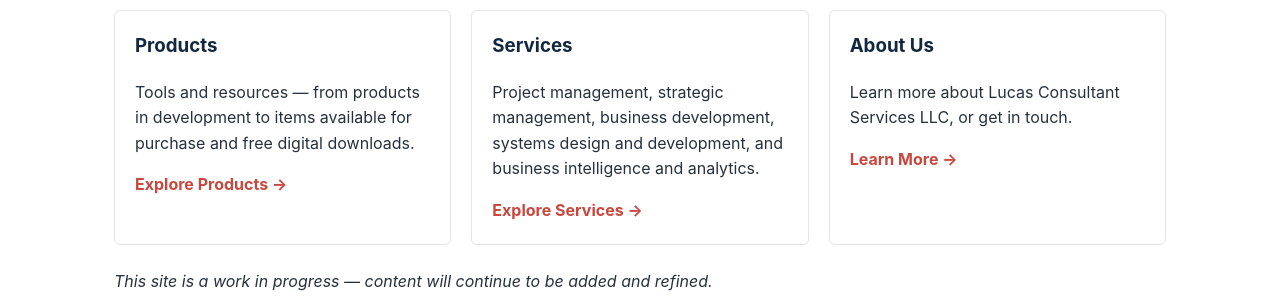
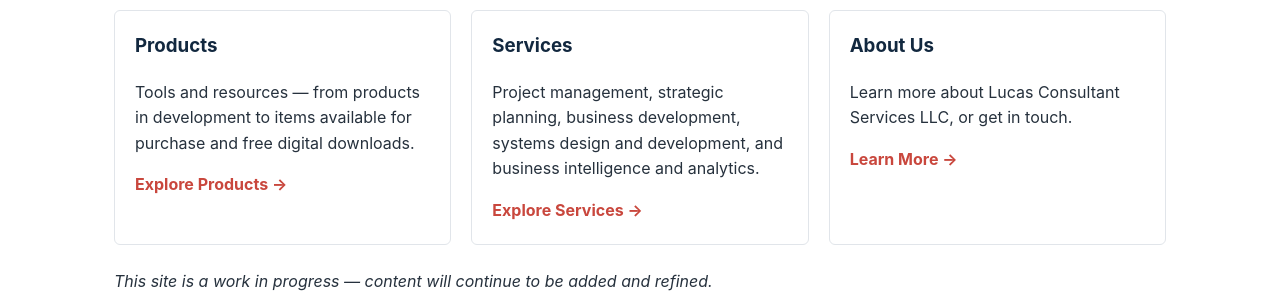
Before and after one commit to DrColorado/lucas-consulting-site, a Jekyll site: the page built from lucas-consulting-site/index.md, in a window 1280 px wide. Shown: the part 531-831 px from the top of the page. Built offline with Jekyll 4.4.1, drawn with Linux system fonts in a browser that asks for light colours.

Commit message:
strategic planning updated again

```diff
--- a/lucas-consulting-site/index.md
+++ b/lucas-consulting-site/index.md
@@ -21,7 +21,7 @@ permalink: /
   </div>
   <div class="card">
     <h3>Services</h3>
-    <p>Project management, strategic management, business development, systems design and development, and business intelligence and analytics.</p>
+    <p>Project management, strategic planning, business development, systems design and development, and business intelligence and analytics.</p>
     <a class="learn-more" href="{{ '/services/' | relative_url }}">Explore Services &rarr;</a>
   </div>
   <div class="card">
```
